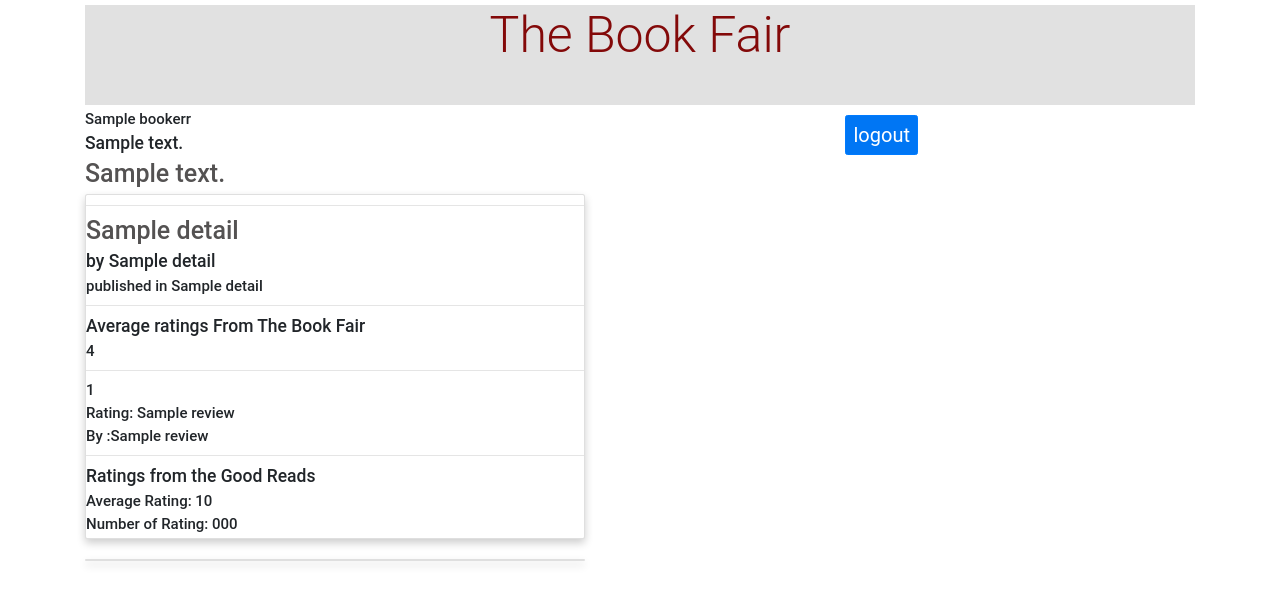
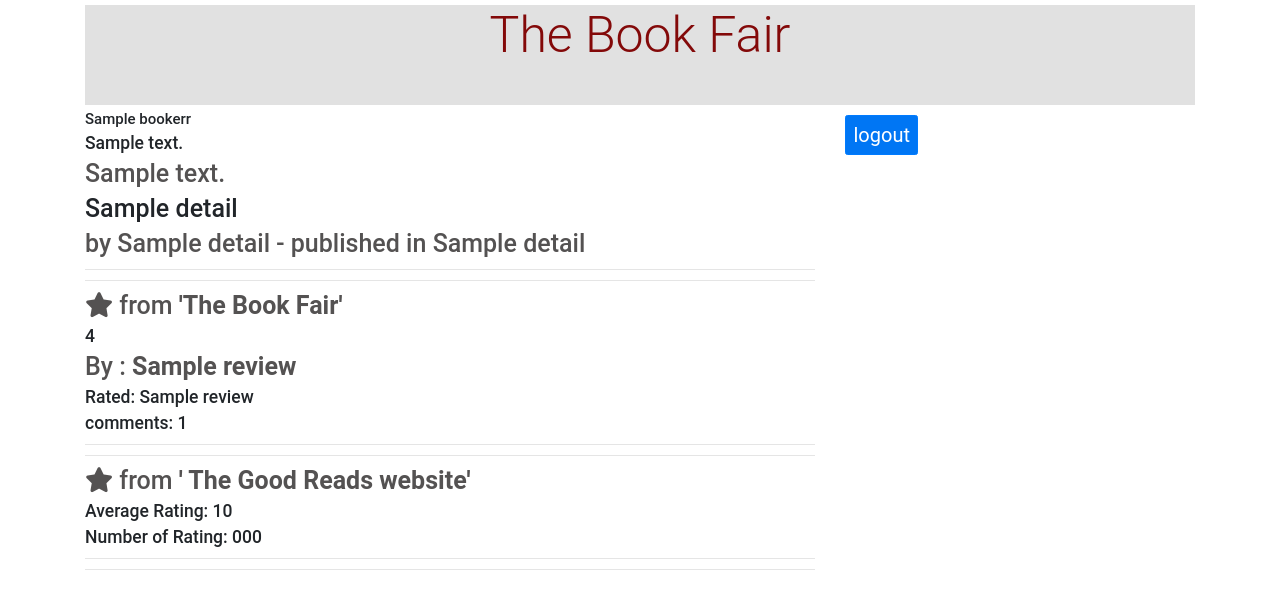
Before and after one commit to saarikabhasi/CS50-project1, a Flask app: template templates/book.html in a window 1280 px wide. Shown: the top 609 px of the page. Run offline with Flask 2, Linux system fonts and the light colour scheme; the template is opened without the code that fills it: most values are stand-ins (such as "Sample title", 1, 10 or a date in 2020); some libraries are stand-ins or nearby versions.

Commit message:
UI changes

```diff
--- a/templates/book.html
+++ b/templates/book.html
@@ -19,64 +19,72 @@
 
                         <h2> {{review_sucess}}</h2>
 
+
+
                         {% for details in book %}
 
-                                    <div class ="card" style="margin-bottom: 20px;">
+                            <div id="aboutbook">
 
-                                        <span class="title">
+                                <div class="title">
+
+                                        <h1>{{details[1]}}</h1>
+                                        <span>
+                                            <h2> by {{details[2]}} - published in {{details[3]}}</h2>
+                                        </span>
+                                </div>
                                 <hr>
-                                                <h2>{{details[1]}}</h2>
-                                                <h3> by {{details[2]}}</h3>
-                                                <h4> published in {{details[3]}}</h4>
+
+
+                                <div class = "ratings">
+                                    <!-- <h2> REVIEWS</h2> -->
                                     <hr>
-                                                <h3> Average ratings From The Book Fair</h3>
-                                        </span>
-                                        <span class = "ratings">
+                                    <h2><i class= "fa fa-star"></i> from <b>'The Book Fair'</b></h2>
                                     {% if average_rating[loop.index0] == 0 %}
                                         {% if booksearchby == 'title' %}
-                                                    <h4> No one has given rating for this book in The Book Fair website.. be first to provide a rating" </h4>
-                                                {%else%}
-                                                    <h4> No one has given rating for this book in The Book Fair website</h4>
+                                            <h3 class="notfound">  No ratings yet. <span>Be first to give one</span></h3>
+
+                                        {% else %}
+                                            <h3 class="notfound">   No ratings yet</h3>
                                         {% endif%}
-                                            {%else %}
-                                                    <h4>{{average_rating[loop.index0]}}</h4>
-                                            {% endif%}
+                                    {% else %}
+                                            <h3>{{average_rating[loop.index0]}}</h3>
+                                    {% endif %}
+
+
 
                                     {% for review in review %}
+
+                                        <h2 >  By : <span class= "name"><b>{{review[3]}}</b></span></h2>
+
+
+                                            <h3>Rated: {{review[1]}}</h3>
+
+
+                                        <h3>comments: {{review[0]}}</h3>
+
+
+                                    {% endfor %}
                                     <hr>
-                                                <h4>{{review[0]}}</h4>
-                                                <h4>Rating: {{review[1]}}</h4>
-                                                <h4> By :{{review[3]}}</h4>
-
-                                             {%endfor%}
                                     <hr>
-                                             <h3>Ratings from the Good Reads </h3>
+                                    <h2> <i class= "fa fa-star"></i>  from <b>' The Good Reads website' </b></h2>
 
 
                                     {% if goodreads_numberofrating[loop.index0] == 0 %}
-                                                    <h4> Looks like no one has given rating in Good Reads </h4>
-                                                {%else %}
-                                                    <h4>Average Rating: {{goodreads_avg[loop.index0]}}</h4>
-                                                    <h4> Number of Rating: {{goodreads_numberofrating[loop.index0]}}</h4>
-                                                {%endif%}
-                                            </span>
+                                        <h3> Looks like no one has given rating in Good Reads </h3>
+                                    {% else %}
+                                        <h3>Average Rating: {{goodreads_avg[loop.index0]}}</h3>
+                                        <h3> Number of Rating: {{goodreads_numberofrating[loop.index0]}}</h3>
+                                    {% endif %}
                                 </div>
-
-
-
-
-
-                                    <div class="card reviewabook">
+                            </div>
+                            <hr><hr>
+                            <div class=" reviewabook">
                                 {% if booksearchby == 'title'  %}
-                                            <h3 class="card-title">Write a Review</h3>
+                                    <h2 >Write a Review</h2>
 
                                             <form action="{{url_for('review',isbn=details[0])}}" method ="post">
                                                 <fieldset>
-
-
-                                                        <h3><textarea name="review" rows="10" cols="50" placeholder="Start writing your review about the book" ></textarea></h3>
-
-
+                                                    <h3><textarea name="review" rows="10" cols="70" placeholder="Write your review here" ></textarea></h3>
                                                 </fieldset>
                                                 <div class="container">
                                                     <div class="row">
@@ -96,19 +104,17 @@
 
                                                             </fieldset>
                                                         </div>
+
                                                         <div class="col-md-4">
                                                             <button class="btn btn-elegant btn-rounded btn-sm my-0" type="submit" style="margin-left: 100px; margin-bottom:100px">Submit</button>
-
+                                                        </div>
                                                     </div>
                                                 </div>
                                             </form>
 
                                 {% endif %}
                             </div>
-
-
-
-                            {%endfor%}
+                        {% endfor %}
                     </article>
                 </section>
             </div>
```
Also changed, not shown: templates/index.html (+13 -5 lines). Lines whose indentation alone changed are shown as unchanged.
